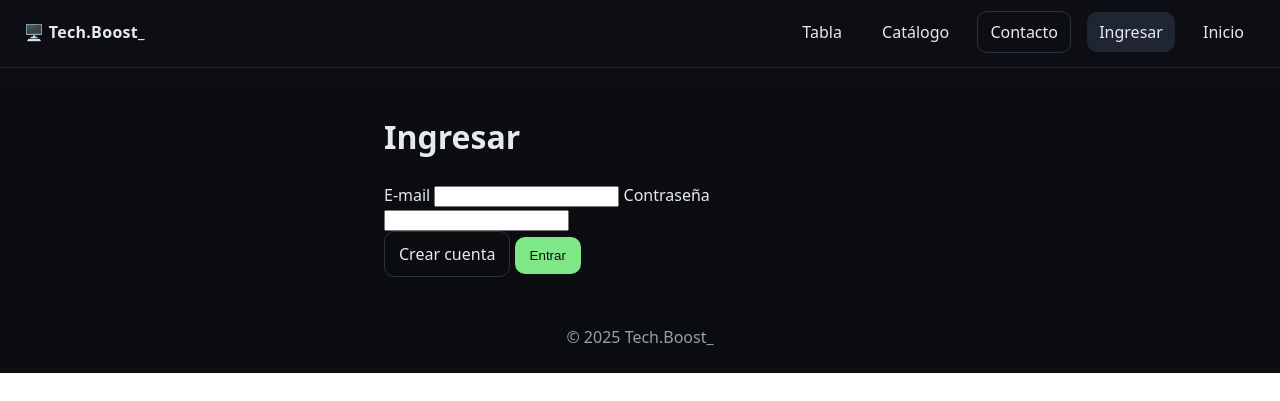
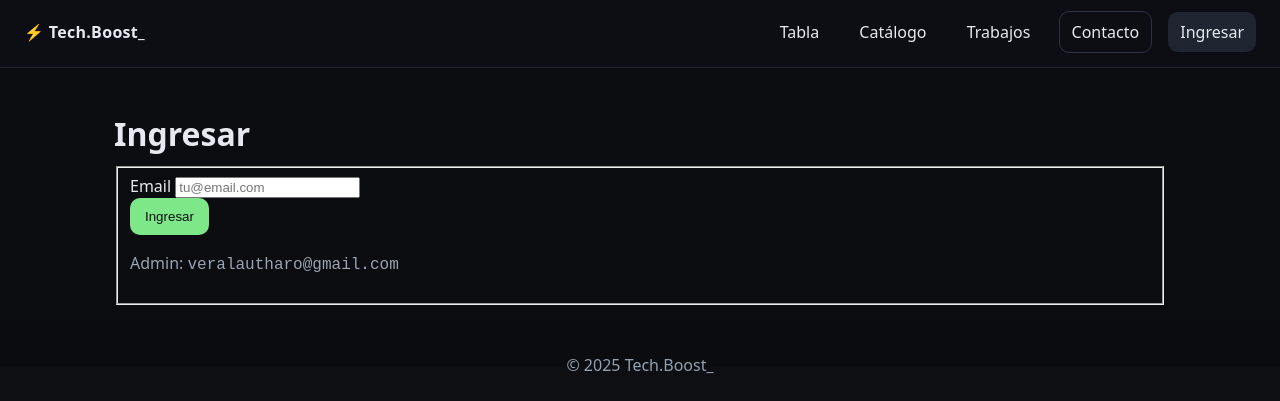
Before and after one commit to Lauti-V/Frontend-TechBoost, a plain HTML site: page pages/login.html in a window 1280 px wide. Shown: the part 433-834 px from the top of the page. Before the commit the page ends 806 px from the top, so only its background shows below. Drawn offline with Linux system fonts and the light colour scheme.

Commit message:
Update login.html

```diff
--- a/pages/login.html
+++ b/pages/login.html
@@ -1,34 +1,40 @@
-<!DOCTYPE html>
+<!doctype html>
 <html lang="es">
 <head>
-  <meta charset="utf-8"><meta name="viewport" content="width=device-width, initial-scale=1">
+  <meta charset="utf-8" />
+  <meta name="viewport" content="width=device-width,initial-scale=1" />
   <title>Ingresar — Tech.Boost_</title>
-  <link rel="stylesheet" href="../styles.css"><script src="../script.js" defer></script>
+  <link rel="stylesheet" href="../styles.css">
+  <script defer src="../script.js"></script>
 </head>
 <body>
-  <div class="logo-container"><img src="../img/logo_tech.boost.png" alt="Logo" class="logo"></div>
+  <div class="logo-container centered-logo">
+    <img class="logo" src="../img/logo_tech.boost.png" alt="Logo Tech.Boost_">
+  </div>
+
   <header class="site-header">
-    <a class="brand" href="../index.html">🖥️ Tech.Boost_</a>
-    <nav class="site-nav" aria-label="Principal">
+    <a class="brand" href="../index.html">⚡ Tech.Boost_</a>
+    <nav class="site-nav">
       <a href="listado_tabla.html">Tabla</a>
       <a href="listado_box.html">Catálogo</a>
+      <a href="trabajos.html">Trabajos</a>
       <a href="comprar.html" class="btn">Contacto</a>
-      <a aria-current="page" class="active" href="login.html" id="nav-login">Ingresar</a>
+      <a href="login.html" id="nav-login" class="active">Ingresar</a>
       <a href="perfil.html" id="nav-perfil" class="btn btn-primary" style="display:none">Mi Perfil</a>
-      <a href="../index.html">Inicio</a>
     </nav>
   </header>
 
-  <main class="container" style="max-width:560px">
-    <h1>Ingresar</h1>
-    <form id="form-login" class="form">
-      <label>E-mail <input required type="email" name="email"></label>
-      <label>Contraseña <input required type="password" name="pass"></label>
+  <main class="container">
+    <h1 class="page-title">Ingresar</h1>
+    <fieldset class="form">
+      <label>Email
+        <input id="login-email" type="email" placeholder="tu@email.com">
+      </label>
       <div class="form-actions">
-        <a class="btn" href="register.html">Crear cuenta</a>
-        <button class="btn btn-primary" type="submit">Entrar</button>
+        <button class="btn btn-primary" id="login-btn">Ingresar</button>
       </div>
-    </form>
+      <p class="muted">Admin: <code>veralautharo@gmail.com</code></p>
+    </fieldset>
   </main>
 
   <footer class="site-footer">© 2025 Tech.Boost_</footer>
```
